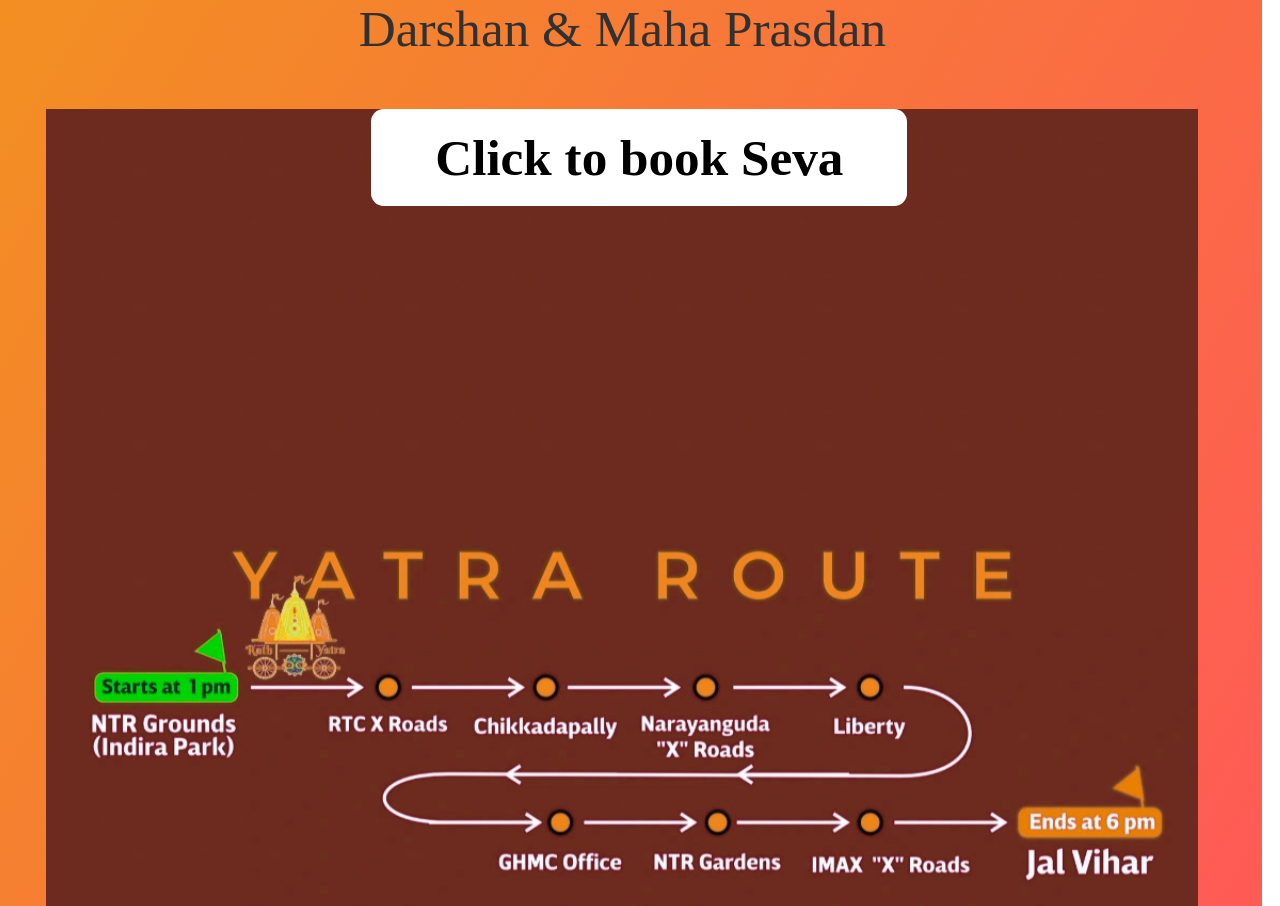
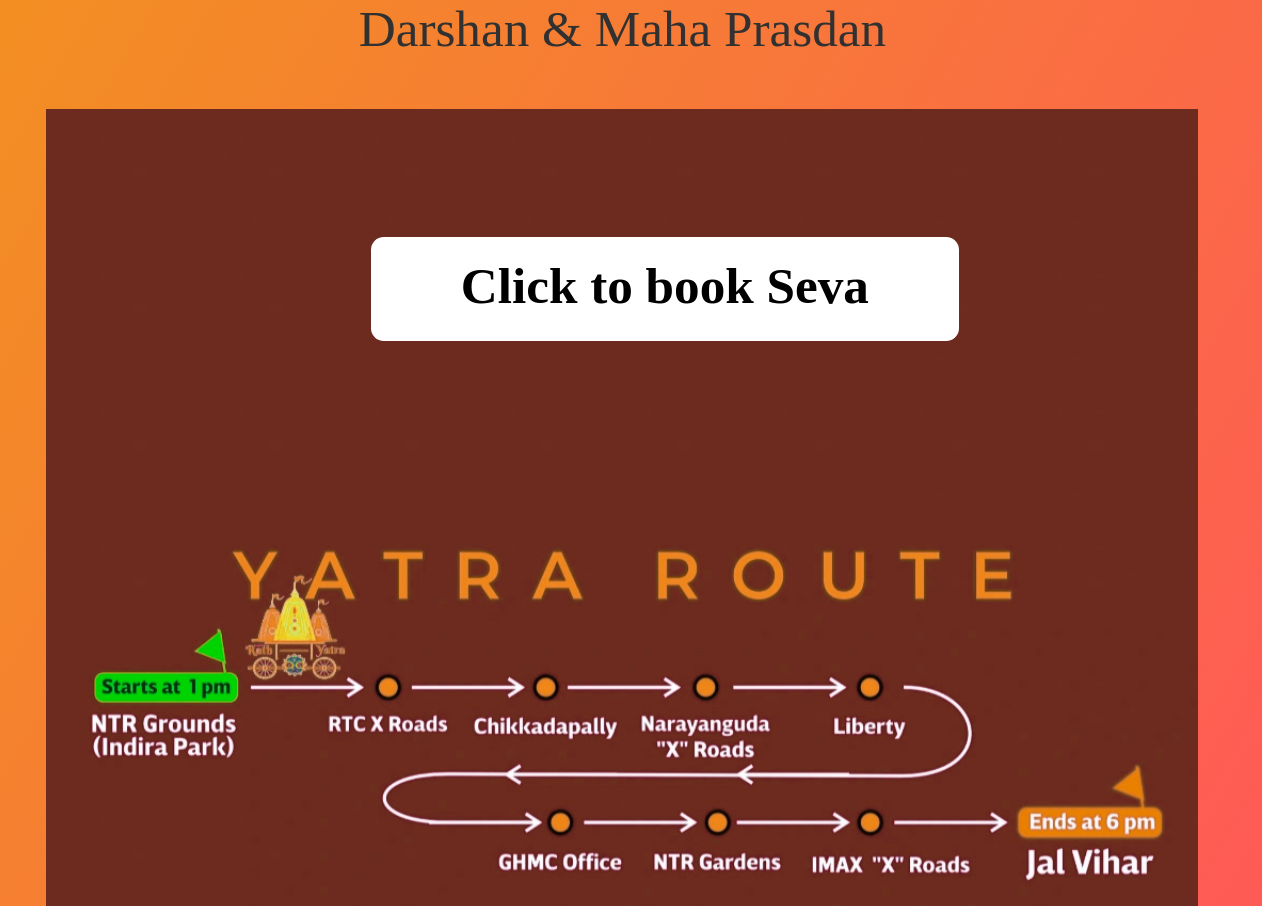
Before and after one commit to qb-eixie/rathyathra, a plain HTML site: page index.html in a window 1280 px wide. Shown: the part 1758-2664 px from the top of the page. Drawn offline with Linux system fonts and the light colour scheme.

```diff
--- a/index.html
+++ b/index.html
@@ -18,7 +18,7 @@
     <div id="bbb">
         <p> <p class="bold">  PROGRAM SCHEDULE: </p> <br> 20 <sup> th </sup> June, 2023 <br>  <p class="pm">12 pm</p>  - Inauguration of ratha Yathra & Arati, Begins from NTR Grounds <br > <p class="pm">6 pm</p>  - Address by Dignitaries in Jal Vihar Kirtan, Chappan Bhog Darshan & Maha Prasdan  </p>
         <a href="https://rzp.io/l/sjry-2023" class="bb0"> Click to book Seva</a>
-        <img src="/road_map.jpg" id="road">
+        <img src="road_map.jpg" id="road">
     </div>
 </body>
 </html>
--- a/style.css
+++ b/style.css
@@ -74,17 +74,19 @@
 }
 
 .bb0 {
+    margin-top: 10dvw;
     padding-top: 1.5vw;
-    padding-bottom: 1.5vw;
-    padding-right: 5vw;
-    padding-left: 5vw;
+    padding-bottom: 2vw;
+    padding-right: 7vw;
+    padding-left: 7vw;
     border-radius: 1vw;
-    font-weight: 600;
+    font-weight: 800;
     position: absolute;
     left: 29dvw;
     text-decoration: none;
     color: rgb(0, 0, 0);
     background:  white;
+    border-width: 2dvw;
 }
 
 .bb0:hover {
```
